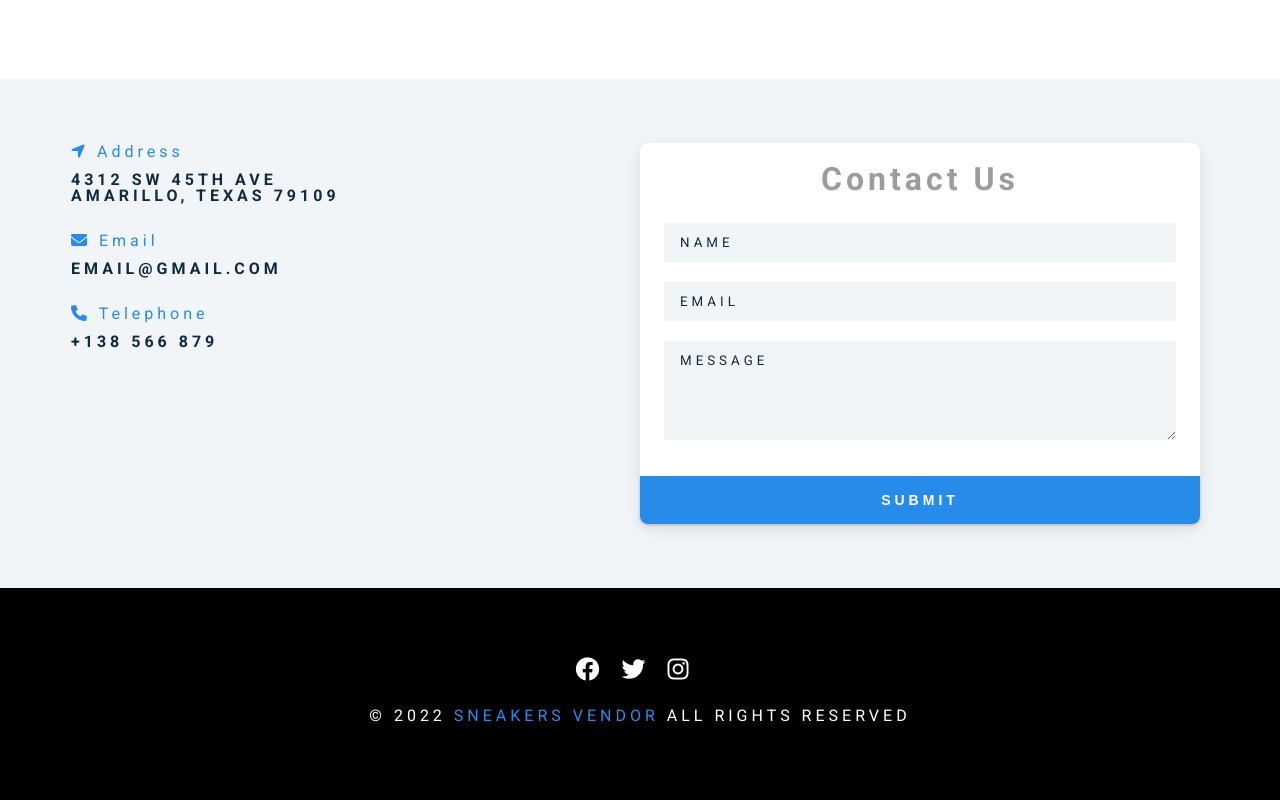
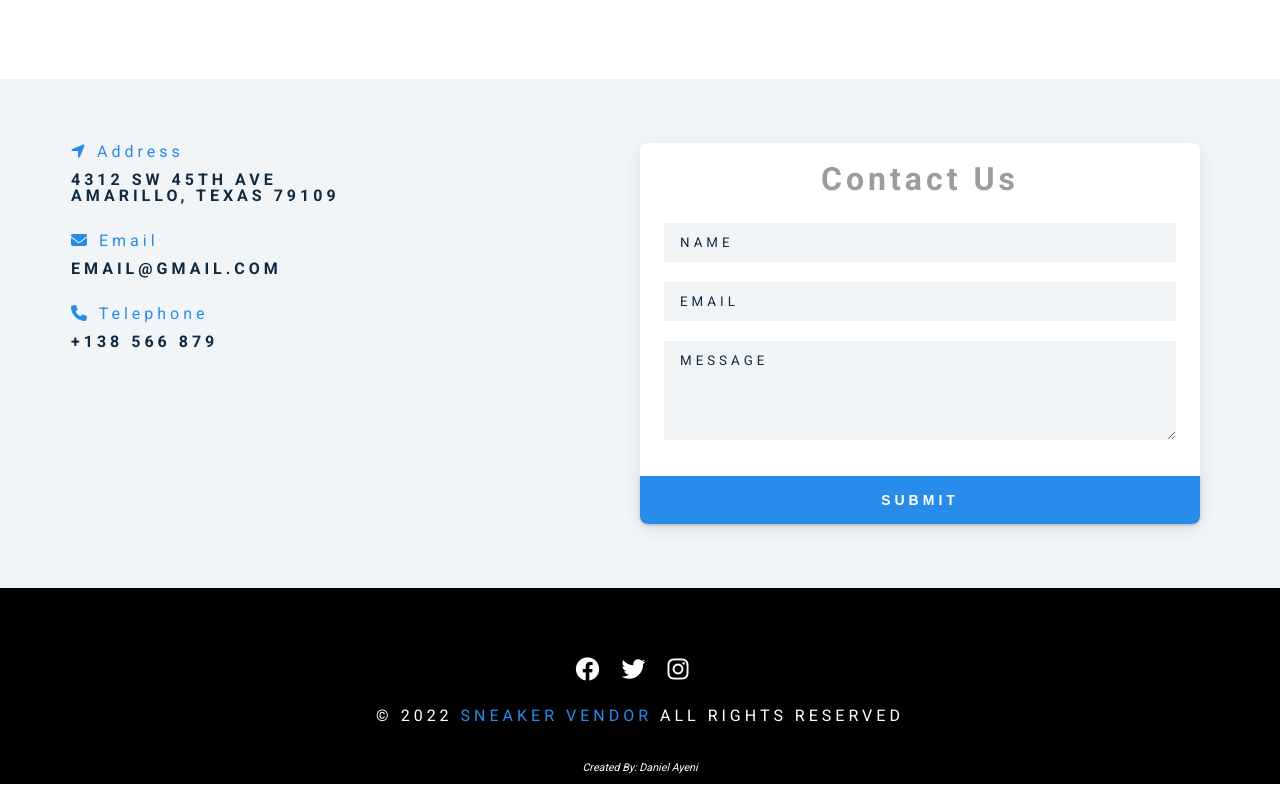
Before and after one commit to Danthesage01/shoe-vendor, a plain HTML site: page index.html in a window 1280 px wide. Shown: the part 2903-3703 px from the top of the page. Drawn offline with Linux system fonts and the light colour scheme.

Commit message:
update all

```diff
--- a/css/style.css
+++ b/css/style.css
@@ -653,6 +653,13 @@ Footer
   color: var(--clr-white);
   font-weight: 400;
 }
+.footer h6{
+  text-transform: capitalize;
+  margin-bottom: -3.5rem;
+  font-weight: 400;
+  font-style: italic;
+  color: var(--clr-white);
+}
 .company {
   color: var(--clr-primary);
 }
--- a/index.html
+++ b/index.html
@@ -277,9 +277,11 @@
       </div>
       <h4 class="footer-text">
         &copy; <span id="date"></span>
-        <span class="company">sneakers vendor</span>
+        <span class="company">sneaker vendor</span>
         all rights reserved
       </h4>
+      <br>
+      <h6>created by: Daniel Ayeni</h6>
     </div>
   </footer>
 
```
Also changed, not shown: about.html (+3 -1 lines), products.html (+3 -1 lines), services.html (+3 -1 lines).
